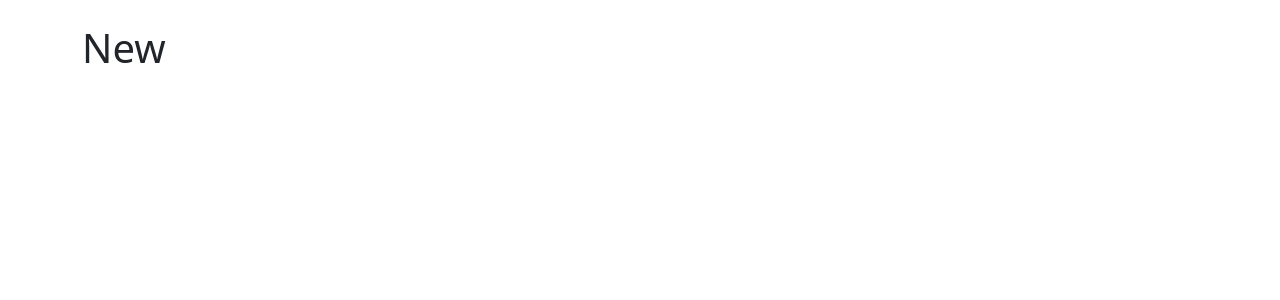
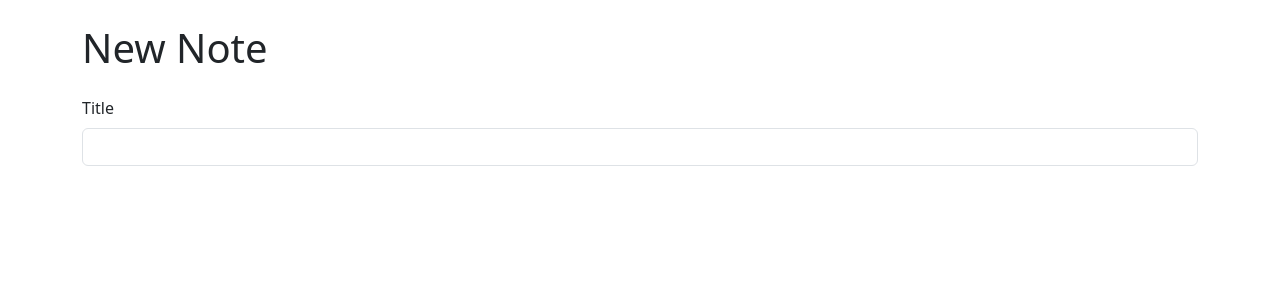
Before and after one commit to EuphieSS/notebook-with-typescript, a React (Create React App) app: page /new in a window 1280 px wide. Shown: the top 300 px of the page. Built offline with nearby package versions, Linux system fonts and the light colour scheme.

Commit message:
Set up path and basic structure for NoteForm

```diff
--- a/src/App.tsx
+++ b/src/App.tsx
@@ -1,13 +1,14 @@
 import "bootstrap/dist/css/bootstrap.min.css";
 import { Container } from "react-bootstrap";
 import { Routes, Route, Navigate } from "react-router-dom";
+import { NewNote } from "./NewNote";
 
 function App() {
   return (
     <Container className="my-4">
       <Routes>
         <Route path="/" element={<h1>Home</h1>} />
-        <Route path="/new" element={<h1>New</h1>} />
+        <Route path="/new" element={<NewNote />} />
         <Route path="/:id">
           <Route index element={<h1>Show</h1>} />
           <Route path="edit" element={<h1>Edit</h1>} />
--- /dev/null
+++ b/src/NewNote.tsx
@@ -0,0 +1,11 @@
+import { NoteForm } from "./NoteForm";
+
+
+export function NewNote() {
+  return (
+    <>
+      <h1 className="mb-4">New Note</h1>
+      <NoteForm />
+    </>
+  )
+}
--- /dev/null
+++ b/src/NoteForm.tsx
@@ -0,0 +1,18 @@
+import { Col, Form, Row, Stack } from "react-bootstrap";
+
+export function NoteForm() {
+  return (
+    <Form>
+      <Stack gap={4}>
+        <Row>
+          <Col>
+            <Form.Group controlId="title">
+              <Form.Label>Title</Form.Label>
+              <Form.Control required />
+            </Form.Group>
+          </Col>
+        </Row>
+      </Stack>
+    </Form>
+  )
+}
```
